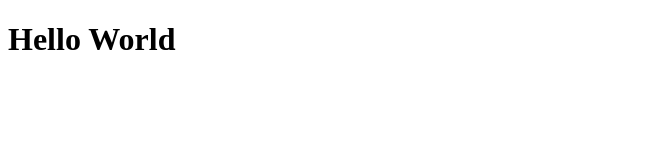
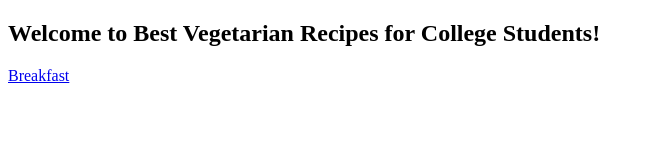
Before and after one commit to Poonacha-Cheppudira-123/Cooking-Recipes-for-College-Students, a plain HTML site: page index.html in a window 1280 px wide. Shown: the whole page, without its empty margins (0-654 px from the left). Drawn offline with Linux system fonts and the light colour scheme.

Commit message:
Adding first new updates

```diff
--- a/index.html
+++ b/index.html
@@ -5,9 +5,20 @@
     <meta http-equiv="X-UA-Compatible" content="IE=edge">
     <meta name="viewport" content="width=device-width, initial-scale=1.0">
     <link rel="stylesheet" href="style.css">
-    <title>Best Recipes for College Students</title>
+    <title>Our Website</title>
 </head>
 <body>
-    <h1>Hello World</h1>
+    <!-- Intro to Website Section -->
+    <section id="welcome">
+        <div class = "hero container">
+        <div>
+            <h1>Welcome to Best Vegetarian Recipes for College Students!</h1>
+            <a href = "#" type="button" class="cta">Breakfast</a>
+        </div>
+
+    </section>
+    <!-- Breakfast Section -->
+    <!-- Lunch Section -->
+    <!-- Dinner Section -->
 </body>
 </html>
--- a/style.css
+++ b/style.css
@@ -0,0 +1,3 @@
+""{
+
+}
```
